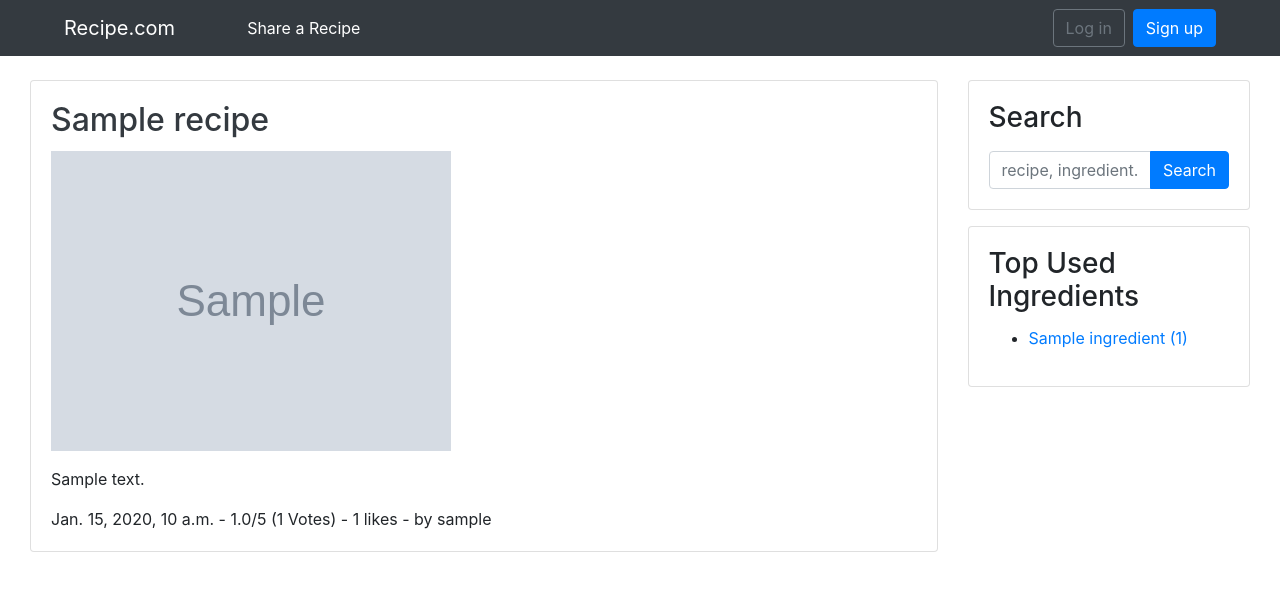
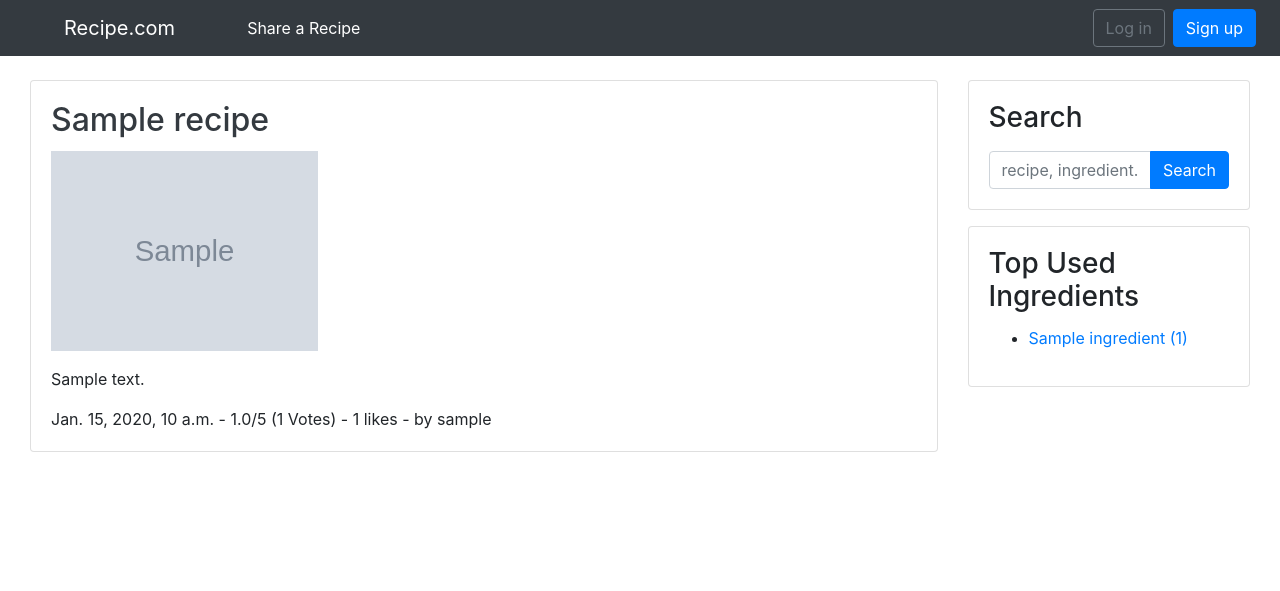
Before and after one commit to KaratasFurkan/Recipe-Sharing-App, a Django app: page / in a window 1280 px wide. Shown: the top 591 px of the page. Run offline with Django 3.2, Linux system fonts and the light colour scheme; tables that the repository leaves empty hold one stand-in row (Sample ...); some libraries are stand-ins or nearby versions.

Commit message:
Improve appearance

```diff
--- a/templates/base.html
+++ b/templates/base.html
@@ -31,7 +31,7 @@
               </li>
             </ul>
           {% else %}
-            <form class="form-inline ml-auto mr-5">
+            <form class="form-inline ml-auto mr-2">
               <a href="{% url "login" %}" class="btn btn-outline-secondary">Log in</a>
               <a href="{% url "signup" %}" class="btn btn-primary ml-2">Sign up</a>
             </form>
--- a/templates/detail.html
+++ b/templates/detail.html
@@ -6,6 +6,8 @@
 
 {% block content %}
   <h2>{{ recipe.name }}</h2>
+
+  <p>{{ recipe.created_by }}  |  {{ recipe.get_difficulty_display }}  |  {{ recipe.created_at }}</p>
 
   <img class="img-fluid mb-3" alt="{{ recipe.name }}" src="{{ recipe.image.url }}"/>
 
@@ -28,7 +30,7 @@
   <h4>Description</h4>
   <p>{{ recipe.description }}</p>
 
-  <form method="post" action={% url "rate" recipe_pk=recipe.pk %} novalidate>
+  <form method="post" action={% url "rate" recipe_pk=recipe.pk %} novalidate class="mb-3">
     {% csrf_token %}
     {% render_field rate_form.rate class="custom-select" style="width:auto"%}
     {% if is_rated %} <!--TODO: display given rate as selected-->
--- a/templates/recipes.html
+++ b/templates/recipes.html
@@ -11,7 +11,7 @@
                 <a class="text-dark" href="{% url 'detail' recipe.pk %}">{{ recipe.name }}</a>
               </h2>
               <a href="{% url 'detail' recipe.pk %}">
-                <img class="img-fluid mb-3" style="max-height:300px" alt="{{ recipe.name }}" src="{{ recipe.image.url }}"/>
+                <img class="img-fluid mb-3" style="max-height:200px" alt="{{ recipe.name }}" src="{{ recipe.image.url }}"/>
               </a>
               <p class="card-text">{{ recipe.description }}</p>
               <p class="mb-0">{{ recipe.created_at }} - {{ recipe.get_avg_rate }}/5 ({{ recipe.rate_set.count }} Votes) -  {{ recipe.like_set.count }} likes - by {{ recipe.created_by }}</p>
```
